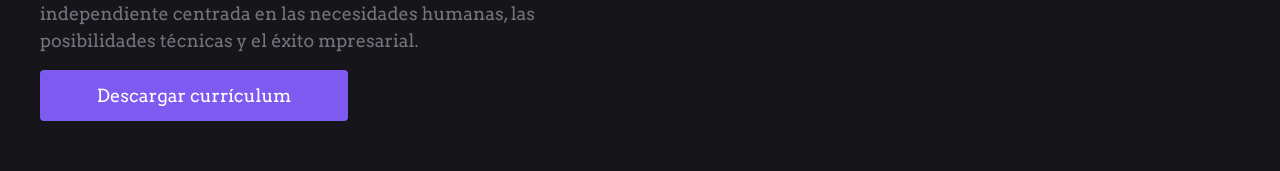
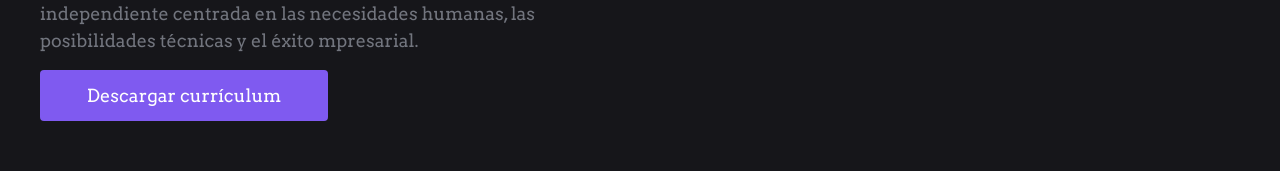
Before and after one commit to iJCode1/Portafolio-de-Gwen, a React (Vite) app: page / in a window 1280 px wide. Shown: the part 534-705 px from the top of the page. Built offline with nearby package versions, Linux system fonts and the light colour scheme.

Commit message:
fix: small button component size

```diff
--- a/src/components/Button.jsx
+++ b/src/components/Button.jsx
@@ -31,7 +31,8 @@ function Button({ text, link, className, download }) {
 
 export const ButtonSmall = styled(Button)`
   width: 100%;
-  max-width: 16.25rem;
+  max-width: 18rem;
+  box-sizing: border-box;
 `;
 
 export const ButtonTransparent = styled(Button)`
```
